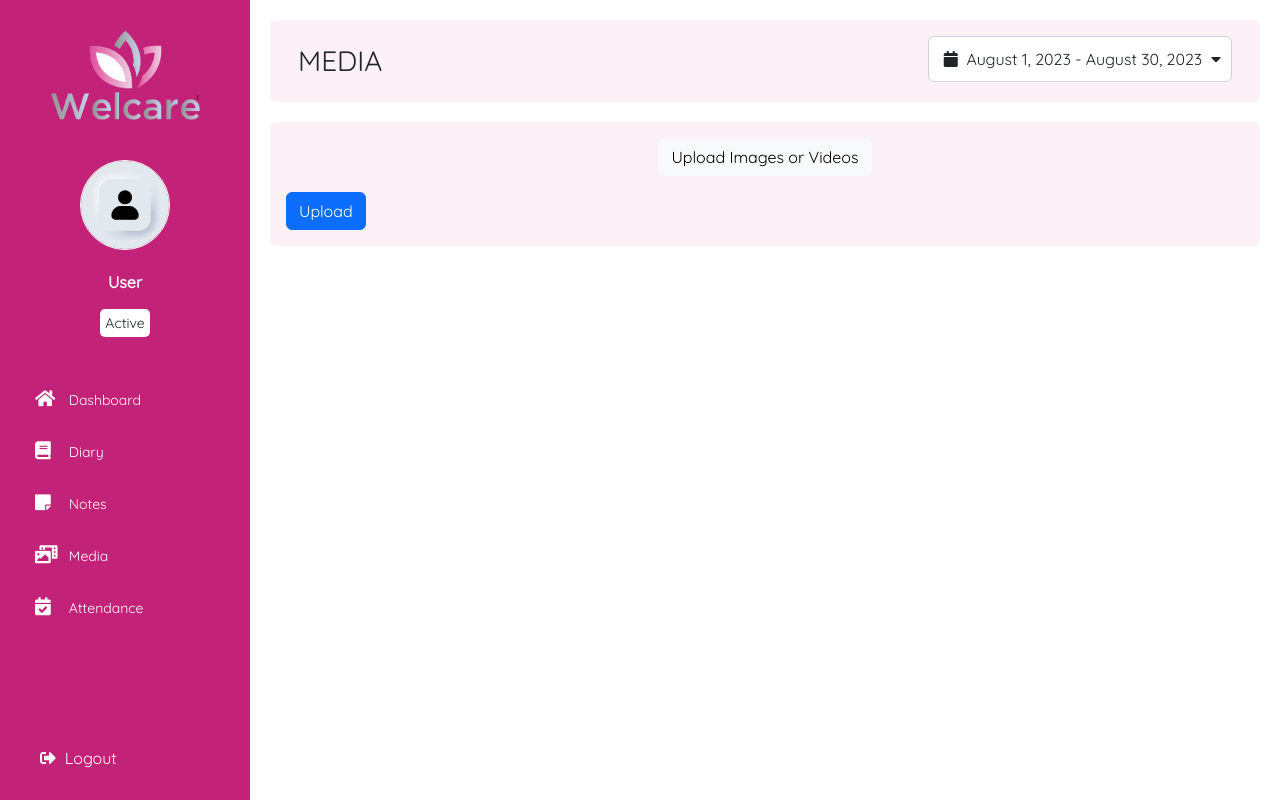
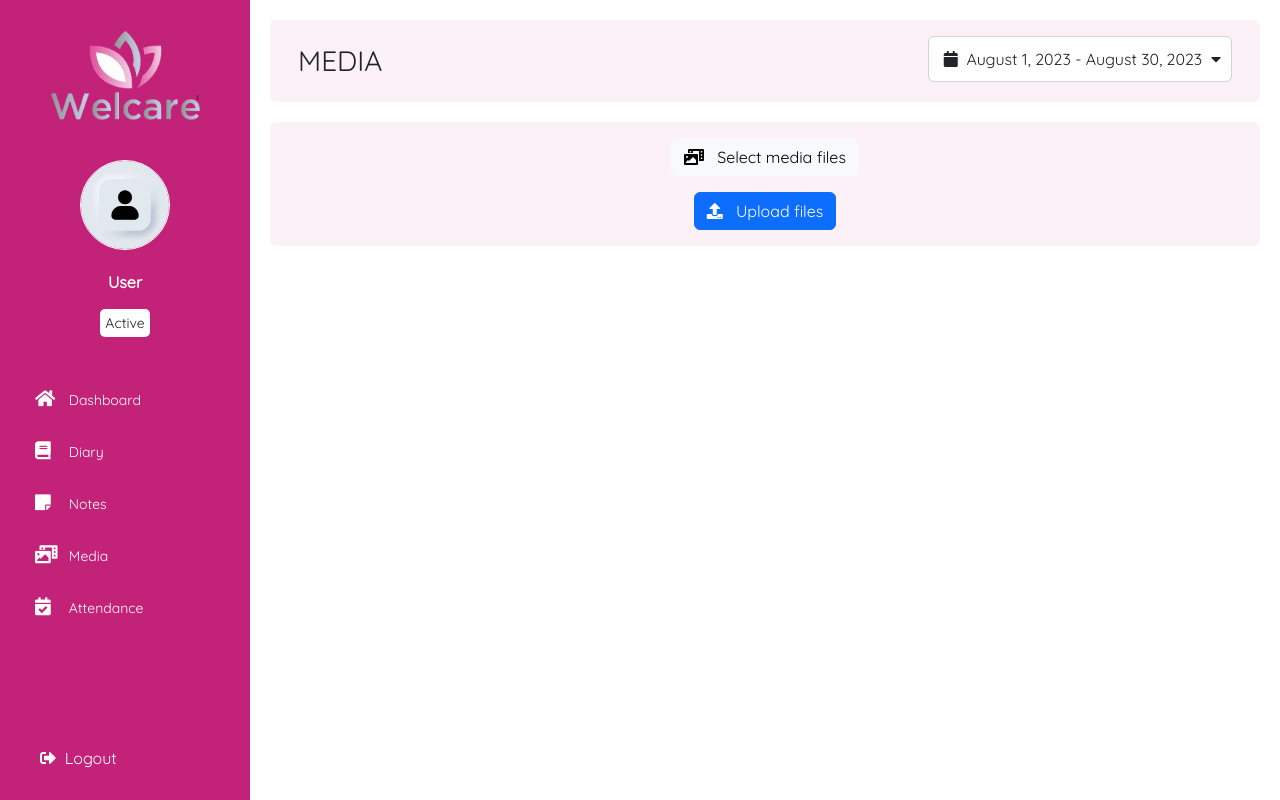
Before and after one commit to thebeecoder/WelcareWebapp, a Flask app: page /media in a window 1280 px wide. Run offline with Flask 3, Linux system fonts and the light colour scheme; the visitor is signed in with stand-in values (Sample User, id 1); data that the repository does not hold is empty; some libraries are stand-ins or nearby versions.

Commit message:
design improvemets in media

```diff
--- a/WelcareWebapp/app.py
+++ b/WelcareWebapp/app.py
@@ -34,7 +34,7 @@ db_config = {
     "database": "welcarewebapp",
     "pool_name": "my_pool",
     "pool_size": 5,
-    "pool_reset_session": False
+    "pool_reset_session": False,
 }
 connection_pool = mysql.connector.pooling.MySQLConnectionPool(**db_config)
 db_connection = connection_pool.get_connection()
--- a/WelcareWebapp/templates/media.html
+++ b/WelcareWebapp/templates/media.html
@@ -32,12 +32,12 @@
             <div class="card">
                 <div class="card-body">
                     <div class="row" id="preview-container"></div>
-                    <form method="POST" enctype="multipart/form-data" action="{{ url_for('view_media') }}">
-                    <div class="custom-file text-center">
-                        <input type="file" class="custom-file-input d-none" id="file-input" multiple accept="image/*, video/*">
-                        <label class="custom-file-label btn btn-light" for="file-input">Upload Images or Videos</label>
-                    </div>
-                        <button type="submit" class="btn btn-primary mt-3">Upload</button>
+                    <form method="POST" class="text-center" enctype="multipart/form-data" action="{{ url_for('view_media') }}">
+                        <div class="custom-file">
+                            <input type="file" class="custom-file-input d-none" id="file-input" multiple accept="image/*, video/*">
+                            <label class="custom-file-label btn btn-light" for="file-input"><i class="fas fa-photo-video"></i> &nbsp; Select media files</label>
+                        </div>
+                        <button type="submit" class="btn btn-primary mt-3"><i class="fas fa-upload"></i> &nbsp; Upload files</button>
                     </form>
                 </div>
             </div>
```
Also changed, not shown: 1 other file.
